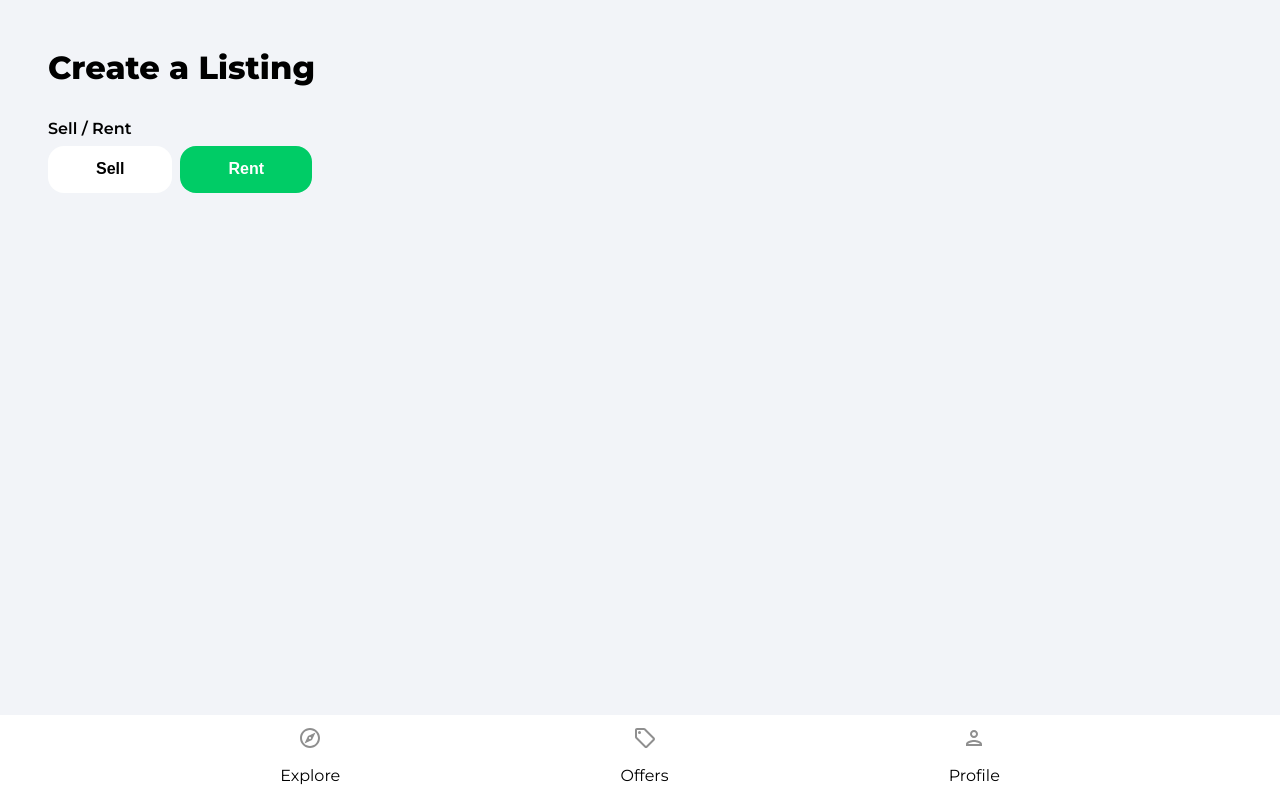
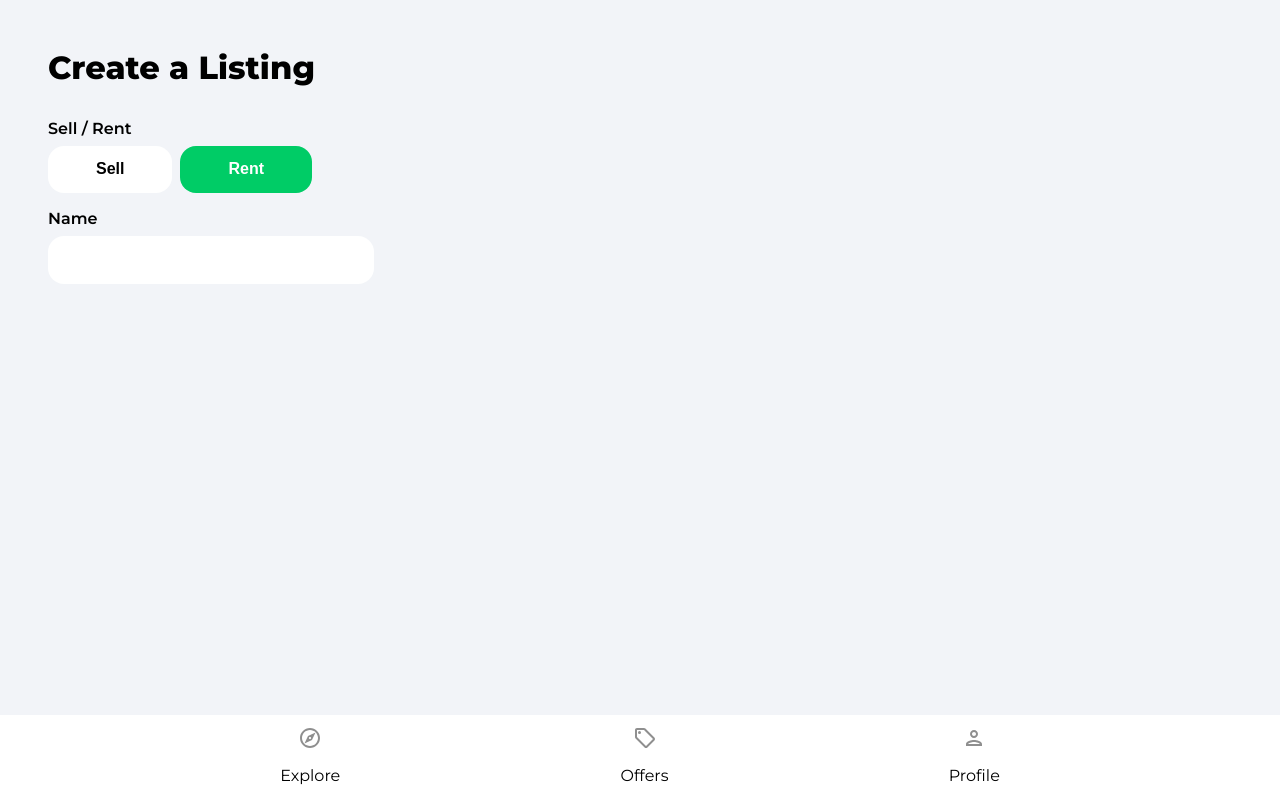
Before and after one commit to miquelespinosa2/house-marketplace, a React (Create React App) app: page /create-listing in a window 1280 px wide. Built offline with nearby package versions, Linux system fonts and the light colour scheme; no server answers; sample sign-in values are in the browser's storage.

Commit message:
Added the name field label

```diff
--- a/src/pages/CreateListing.jsx
+++ b/src/pages/CreateListing.jsx
@@ -94,6 +94,22 @@ function CreateListing() {
               Rent
             </button>
           </div>
+          <label className="formLabel">Name
+          <input type="text"
+          className='formInputName'
+          id='name'
+          value={name}
+          onChange={onMutate}
+          maxLength='32'
+          minLength='10'
+          required
+          />
+
+
+
+          </label>
+
+
         </form>
       </main>
     </div>
```
